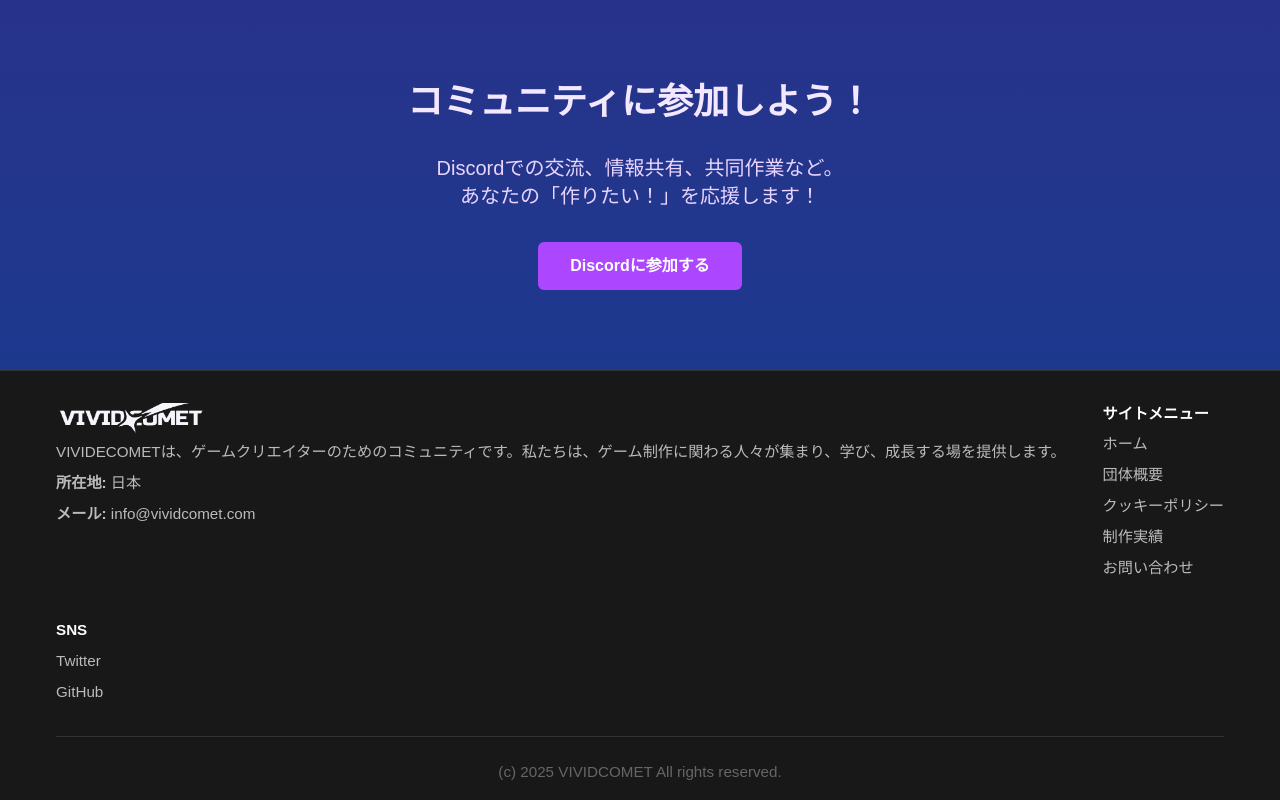
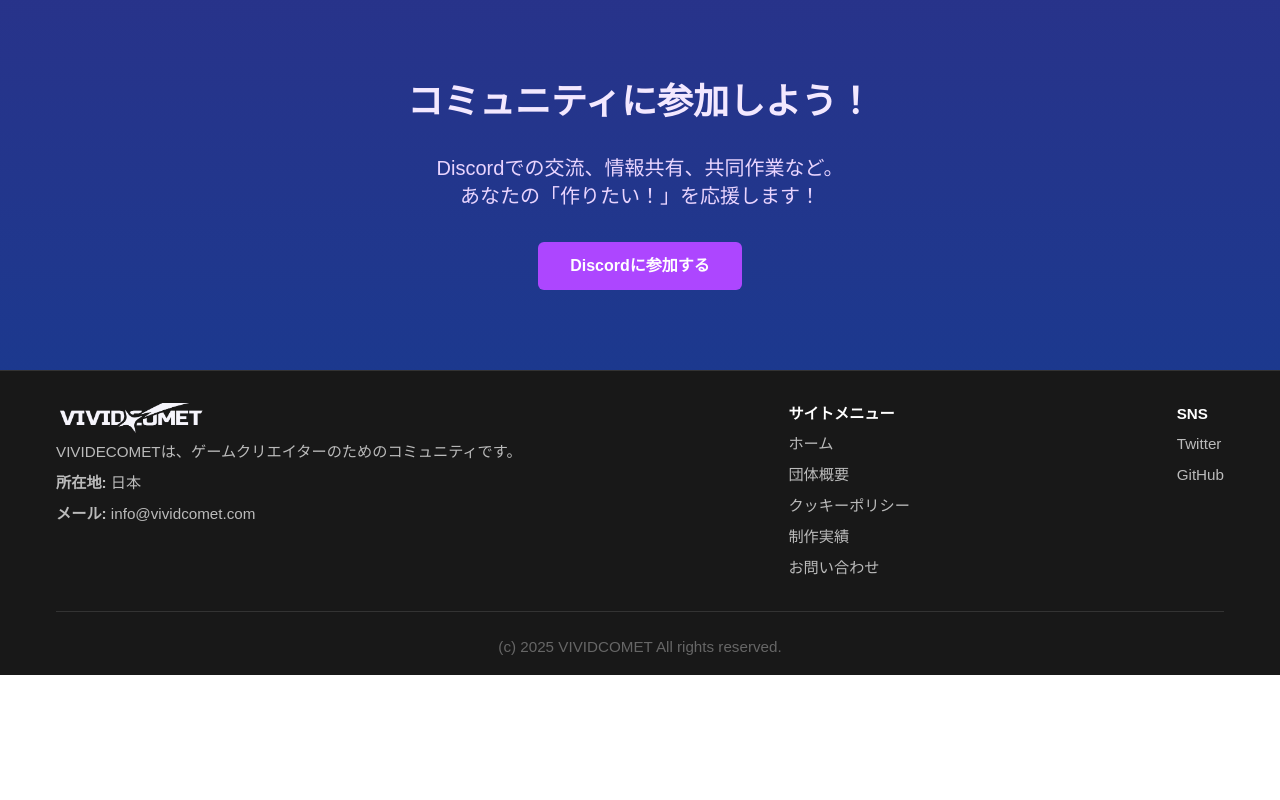
Before and after one commit to VIVIDCOMET/officialHP, a Next.js app: page / in a window 1280 px wide. Shown: the part 1309-2109 px from the top of the page. After the commit the page ends 1984 px from the top, so only its background shows below. Built offline with nearby package versions, Linux system fonts and the light colour scheme.

Commit message:
フッターの説明文を簡潔にし、コミュニティの目的を明確化

```diff
--- a/src/customization/Footer.ts
+++ b/src/customization/Footer.ts
@@ -8,8 +8,7 @@ export const Footer = {
     width: 150,
     height: 20,
   },
-  description:
-    "VIVIDECOMETは、ゲームクリエイターのためのコミュニティです。私たちは、ゲーム制作に関わる人々が集まり、学び、成長する場を提供します。",
+  description: "VIVIDECOMETは、ゲームクリエイターのためのコミュニティです。",
   location: "日本",
   email: About.email,
   links: [
```
